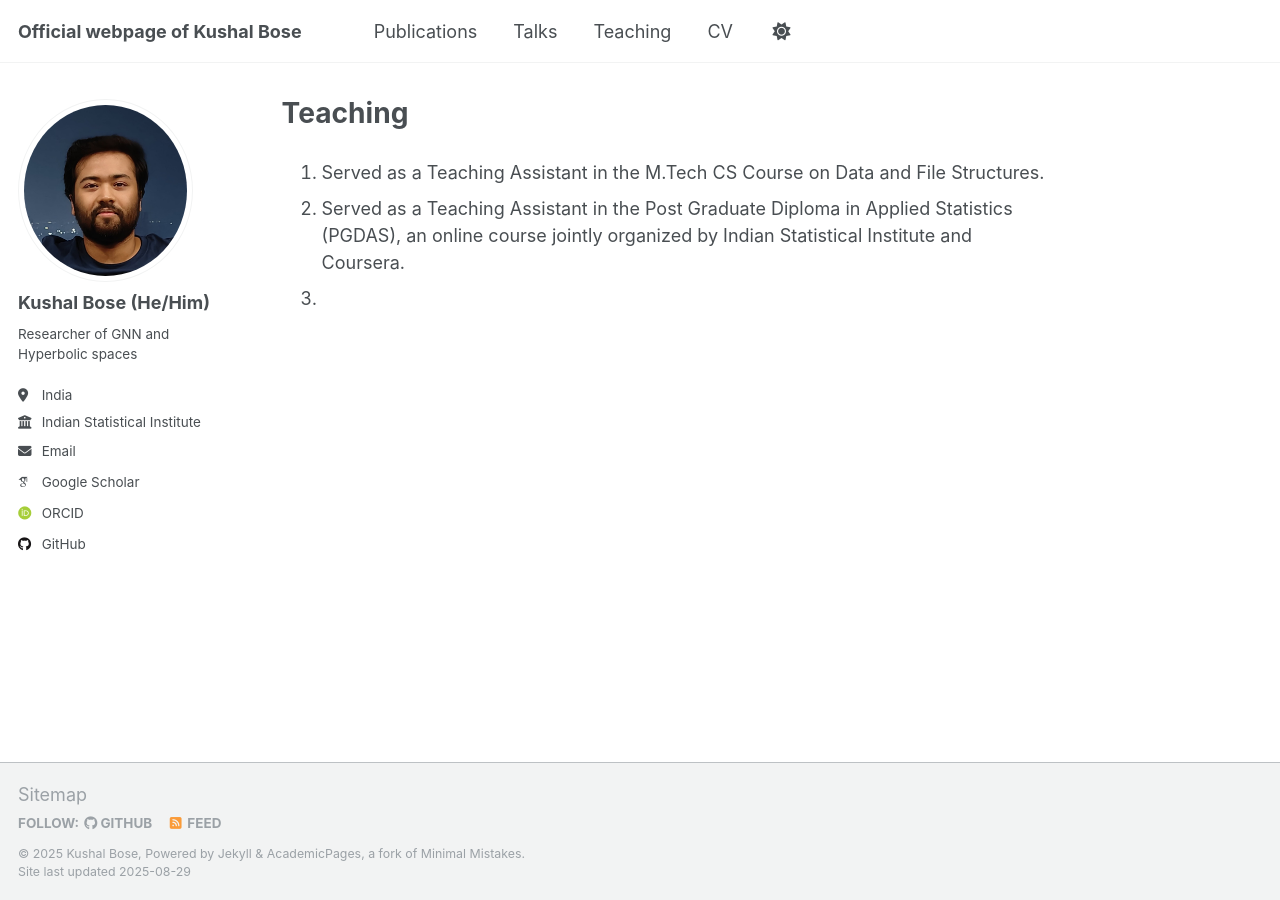
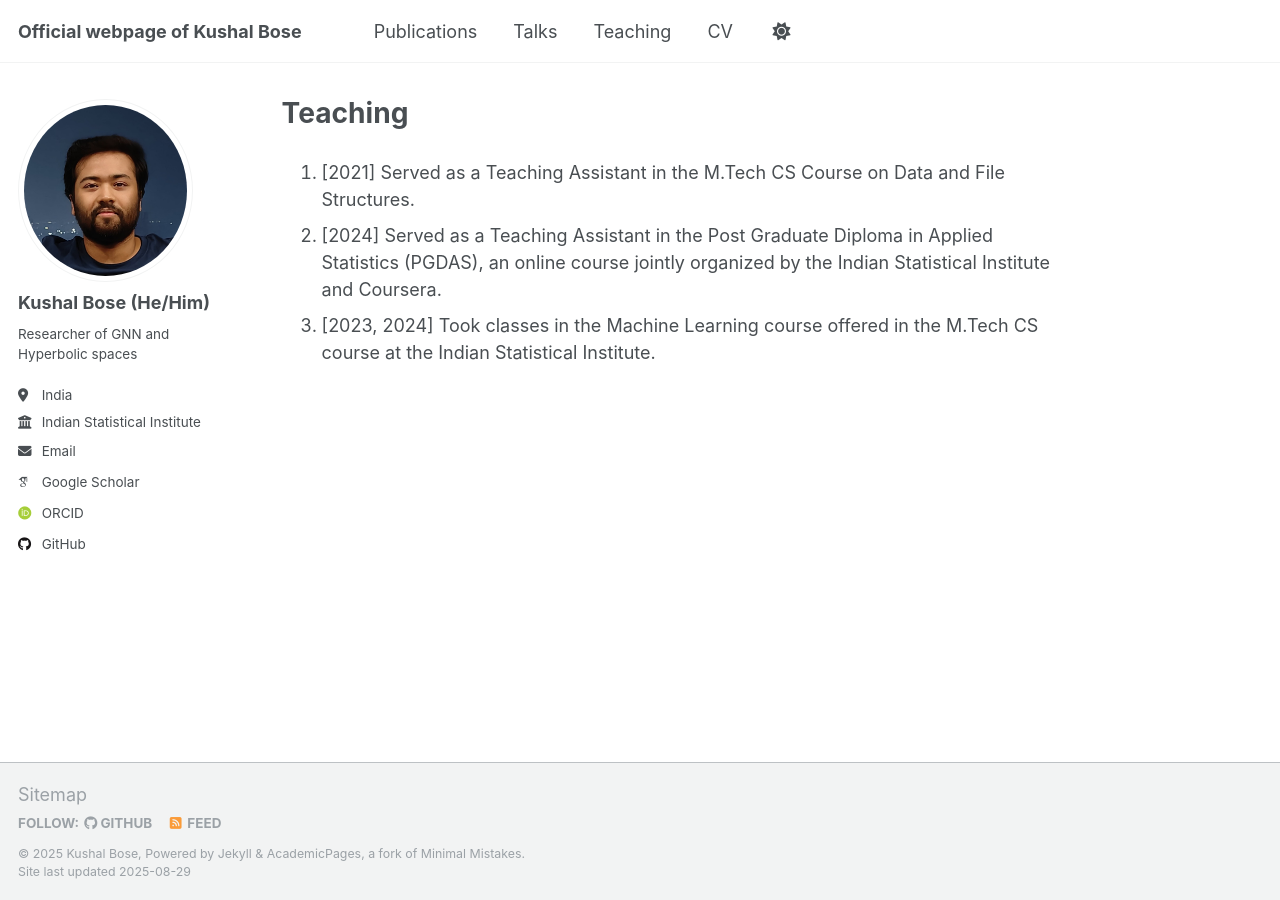
Before and after one commit to kushalbose92/kushalbose92.github.io, a Jekyll site: the page built from _pages/myteaching.md, in a window 1280 px wide. Built offline with Jekyll 4.4.1, drawn with Linux system fonts in a browser that asks for light colours; some web fonts are replaced; a script that is not in the unit is left out.

Commit message:
Update myteaching.md

```diff
--- a/_pages/myteaching.md
+++ b/_pages/myteaching.md
@@ -4,6 +4,6 @@ title: "Teaching"
 author_profile: true
 ---
 
-1. Served as a Teaching Assistant in the M.Tech CS Course on Data and File Structures.
-2. Served as a Teaching Assistant in the Post Graduate Diploma in Applied Statistics (PGDAS), an online course jointly organized by Indian Statistical Institute and Coursera.
-3.
+1. [2021] Served as a Teaching Assistant in the M.Tech CS Course on Data and File Structures.
+2. [2024] Served as a Teaching Assistant in the Post Graduate Diploma in Applied Statistics (PGDAS), an online course jointly organized by the Indian Statistical Institute and Coursera.
+3. [2023, 2024] Took classes in the Machine Learning  course offered in the M.Tech CS course at the Indian Statistical Institute.
```
